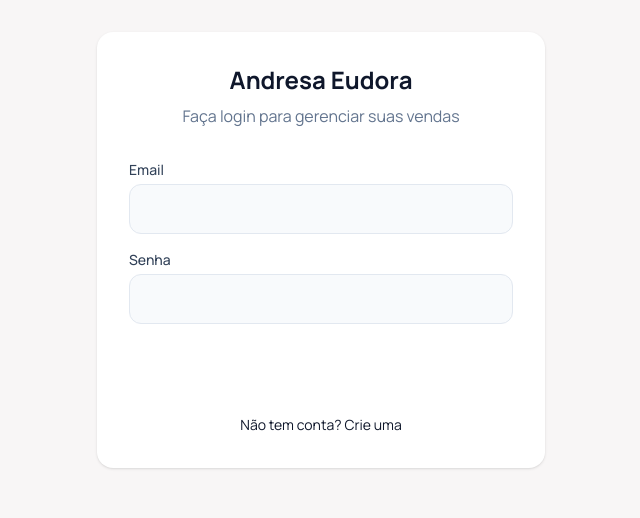
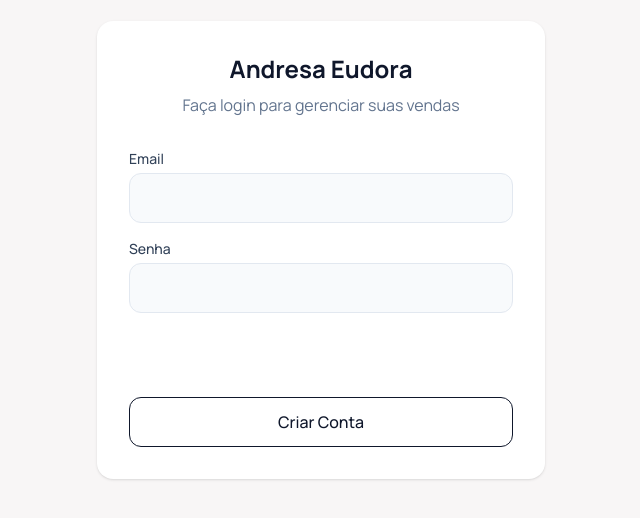
Before and after one commit to RenanGabriel1984/PDV-Andresa-Eudora, a Next.js app: page / in a window 1280 px wide. Shown: the part 150-668 px from the top of the page, without its empty margins (319-959 px from the left). Built offline with nearby package versions, Linux system fonts and the light colour scheme; no server answers.

Commit message:
feat(auth): Improve login/signup and logout logic
Refactor authentication handling to include error messages and success notifications. Add checks for missing Supabase URL configuration. Enhance logout functionality by immediately redirecting on successful sign-out and adding error handling.

```diff
--- a/components/AuthProvider.tsx
+++ b/components/AuthProvider.tsx
@@ -12,6 +12,8 @@
   const [password, setPassword] = useState('');
   const [authError, setAuthError] = useState('');
   const [isSignUp, setIsSignUp] = useState(false);
+
+  const [successMessage, setSuccessMessage] = useState('');
 
   useEffect(() => {
     supabase.auth.getSession().then(({ data: { session } }) => {
@@ -28,19 +30,28 @@
     return () => subscription.unsubscribe();
   }, []);
 
-  const handleAuth = async (e: React.FormEvent) => {
+  const handleAuth = async (e: React.FormEvent, isSignUpAction: boolean) => {
     e.preventDefault();
     setAuthError('');
+    setSuccessMessage('');
     setLoading(true);
+    setIsSignUp(isSignUpAction);
+
+    // Check if we are using the placeholder URL
+    if (process.env.NEXT_PUBLIC_SUPABASE_URL === undefined || process.env.NEXT_PUBLIC_SUPABASE_URL === '') {
+      setAuthError('Erro: O aplicativo não está conectado ao banco de dados. Configure a variável NEXT_PUBLIC_SUPABASE_URL.');
+      setLoading(false);
+      return;
+    }
 
     try {
-      if (isSignUp) {
+      if (isSignUpAction) {
         const { error } = await supabase.auth.signUp({
           email,
           password,
         });
         if (error) throw error;
-        alert('Verifique seu email para confirmar o cadastro!');
+        setSuccessMessage('Conta criada com sucesso! Verifique seu email para confirmar o cadastro (se necessário) ou tente fazer login.');
       } else {
         const { error } = await supabase.auth.signInWithPassword({
           email,
@@ -49,7 +60,11 @@
         if (error) throw error;
       }
     } catch (error: any) {
+      if (error.message === 'Failed to fetch') {
+        setAuthError('Erro de conexão: Não foi possível acessar o banco de dados. Verifique sua internet ou a URL do Supabase no Vercel.');
+      } else {
         setAuthError(error.message || 'Erro de autenticação');
+      }
     } finally {
       setLoading(false);
     }
@@ -72,7 +87,7 @@
             <p className="text-slate-500">Faça login para gerenciar suas vendas</p>
           </div>
 
-          <form onSubmit={handleAuth} className="space-y-4">
+          <form onSubmit={(e) => handleAuth(e, false)} className="space-y-4">
             <div>
               <label className="block text-sm font-medium text-slate-700 mb-1">Email</label>
               <input
@@ -100,23 +115,31 @@
               </div>
             )}
 
+            {successMessage && (
+              <div className="p-3 bg-green-50 text-green-700 text-sm rounded-xl">
+                {successMessage}
+              </div>
+            )}
+
+            <div className="flex flex-col gap-3 pt-2">
               <button
                 type="submit"
                 disabled={loading}
                 className="w-full py-3 bg-brand-primary text-white rounded-xl font-medium hover:bg-brand-primary/90 transition-colors disabled:opacity-50"
               >
-              {loading ? 'Aguarde...' : isSignUp ? 'Criar Conta' : 'Entrar'}
+                {loading && !isSignUp ? 'Aguarde...' : 'Entrar'}
               </button>
-          </form>
 
-          <div className="mt-6 text-center">
               <button
-              onClick={() => setIsSignUp(!isSignUp)}
-              className="text-sm text-brand-primary hover:underline"
+                type="button"
+                onClick={(e) => handleAuth(e, true)}
+                disabled={loading}
+                className="w-full py-3 bg-white text-brand-primary border border-brand-primary rounded-xl font-medium hover:bg-brand-primary/5 transition-colors disabled:opacity-50"
               >
-              {isSignUp ? 'Já tem uma conta? Entre aqui' : 'Não tem conta? Crie uma'}
+                {loading && isSignUp ? 'Aguarde...' : 'Criar Conta'}
               </button>
             </div>
+          </form>
         </div>
       </div>
     );
--- a/components/Header.tsx
+++ b/components/Header.tsx
@@ -25,8 +25,12 @@
   textColor = 'text-slate-900',
 }: HeaderProps) {
   const handleLogout = async () => {
-    if (confirm('Deseja realmente sair?')) {
+    try {
       await supabase.auth.signOut();
+      // Optional: force a page reload to clear any cached state
+      window.location.href = '/';
+    } catch (error) {
+      console.error('Error logging out:', error);
     }
   };
 
```
Lines whose indentation alone changed are shown as unchanged.
